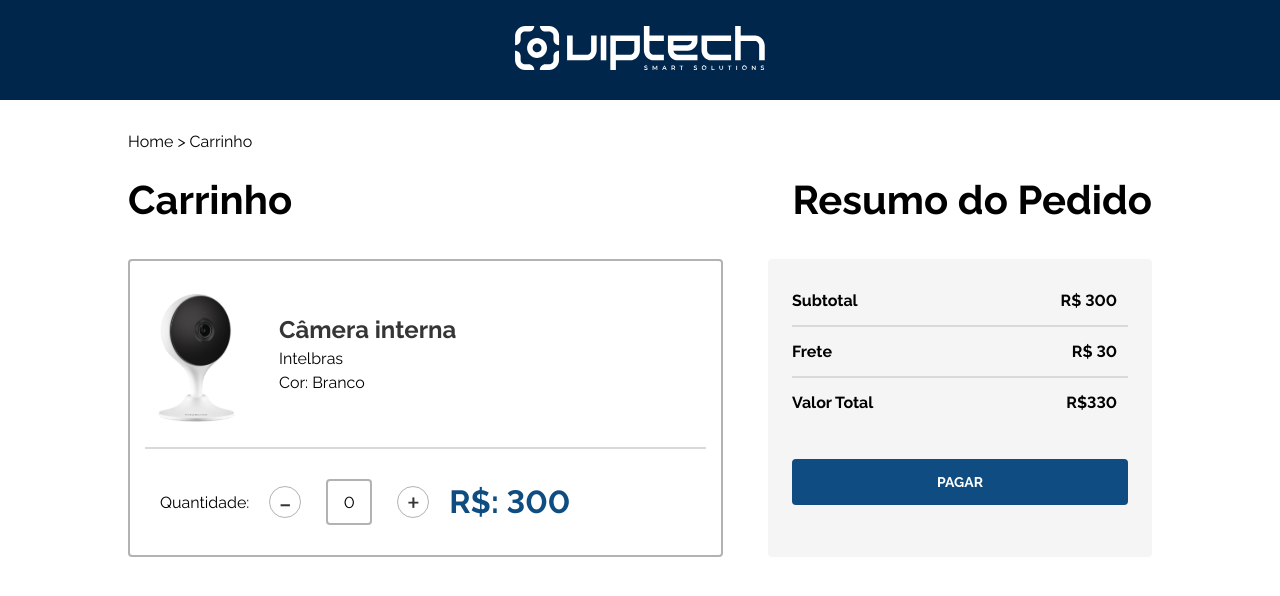
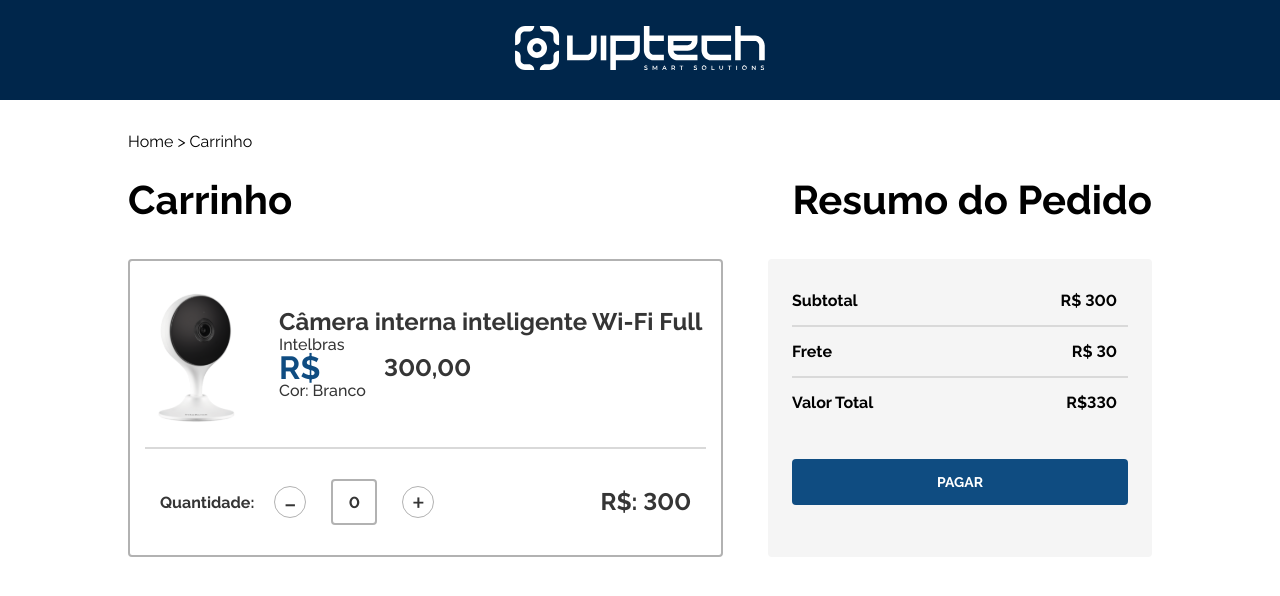
Before and after one commit to T-pl/viptech-project, a React (Create React App) app: page /carrinho in a window 1280 px wide. Shown: the top 596 px of the page. Built offline with nearby package versions, Linux system fonts and the light colour scheme.

Commit message:
VIP005: Ajustando pequenos detalhes

```diff
--- a/src/components/Dataitem/Dataitem.jsx
+++ b/src/components/Dataitem/Dataitem.jsx
@@ -1,7 +1,7 @@
 export function Dataitem() {
   return (
     <div className="dataProd">
-      <span className='titleProd'>Câmera interna inteligente Wi-Fi Full HD iM3</span>
+      <span className='titleProd'>Câmera interna inteligente Wi-Fi Full </span>
       <span className='marca'>Intelbras</span>
       <span className='valor'>R&#36; <span className='valor'>300&#44;00  </span></span>
       <span className='color'>Cor: Branco</span>
--- a/src/pages/Carrinho/Carrinho.jsx
+++ b/src/pages/Carrinho/Carrinho.jsx
@@ -4,6 +4,8 @@ import './carrinho.css'
 import { Helmet } from "react-helmet";
 import React, { useState } from "react";
 import { CartCounter } from "../../components/CartCounter/CartCounter";
+import { Dataitem } from "../../components/Dataitem/Dataitem";
+
 export function Carrinho() {
   const [contador, setContador] = useState(0);
 
@@ -29,9 +31,10 @@ export function Carrinho() {
             <div className="carProduct">
               <img src={imgPro} alt="" />
               <div className="infoProduct">
-                <span className='titleProd'>Câmera interna</span>
+                <Dataitem />
+                {/* <span className='titleProd'>Câmera interna</span>
                 <span>Intelbras</span>
-                <span>Cor: Branco</span>
+                <span>Cor: Branco</span> */}
               </div>
             </div>
             <hr className="divider" />
@@ -48,9 +51,9 @@ export function Carrinho() {
                   </div>
                   <button onClick={adicionar}>+</button>
                 </div>
-                <div className="valor">
-                  R$: 300
-                </div>
+              </div>
+              <div className="valor">
+                <span>R$: 300</span>
               </div>
             </div>
           </div>
--- a/src/pages/Carrinho/carrinho.css
+++ b/src/pages/Carrinho/carrinho.css
@@ -33,10 +33,11 @@ main .secaoCarPro .divider {
 main .quantValor .quantidade {
 	display: flex;
 	gap: 1.25rem;
-	/* justify-content: space-between; */
 	align-items: center;
-	/* border: 2px solid green; */
 	width: 100%;
+	font-size: 1.25rem;
+	font-weight: bold;
+	color: #353535;
 }
 .quantValor .quantidade .counter {
 	display: flex;
@@ -44,12 +45,8 @@ main .quantValor .quantidade {
 	justify-content: space-between;
 	align-items: center;
 	gap: 10px;
-	/* border: 1px solid yellow; */
 }
 
-.quantValor .quantidade > span {
-	/* border: 1px solid purple; */
-}
 .counter .displayCounter {
 	width: 2.875rem;
 	height: 2.875rem;
@@ -62,7 +59,15 @@ main .quantValor .quantidade {
 	border-radius: 4px;
 }
 .valor {
-	/* border: 2px solid blue; */
+	width: 15vw;
+	display: flex;
+	align-items: center;
+	justify-content: flex-end;
+}
+.valor > span {
+	font-size: 1.5rem;
+	font-weight: bold;
+	color: #353535;
 }
 .counter button {
 	width: 2rem;
@@ -86,6 +91,7 @@ main .carProduct {
 main .carProduct .infoProduct {
 	display: flex;
 	flex-direction: column;
+	align-items: flex-start;
 	justify-content: center;
 	gap: 5px;
 }
@@ -95,7 +101,6 @@ main .secaoCarPro .quantValor {
 	justify-content: space-between;
 	width: 100%;
 	padding: 1.875rem 1.875rem;
-	/* border: 1px solid red; */
 }
 
 main .resumoPedido {
```
